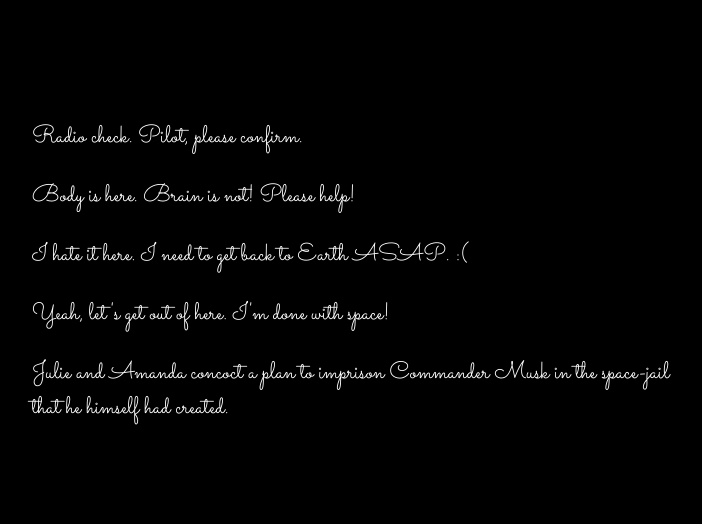
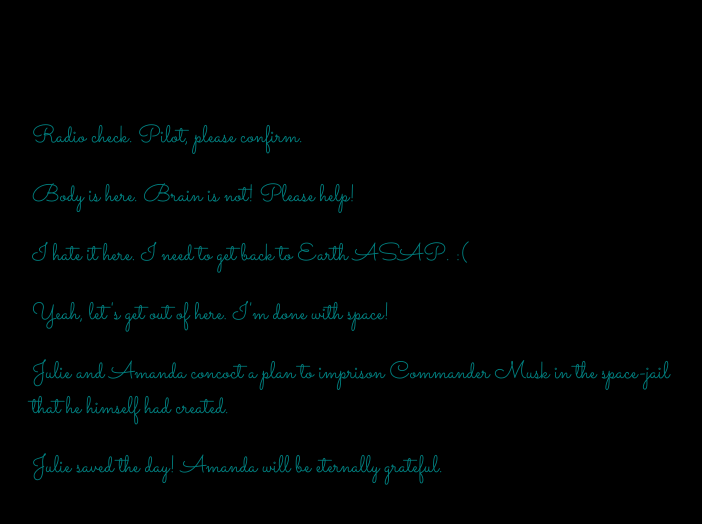
Before and after one commit to julierindone/space-cadets, a plain HTML site: page index.html in a window 1280 px wide. Shown: the whole page, without its empty margins (288-990 px from the left). Drawn offline with Linux system fonts and the light colour scheme.

Commit message:
OMFG CHANGES AGAIN

```diff
--- a/index.html
+++ b/index.html
@@ -14,5 +14,7 @@
    <p>Yeah, let's get out of here. I'm done with space!</p>
 
    <p>Julie and Amanda concoct a plan to imprison Commander Musk in the space-jail that he himself had created.</p>
+
+   <p>Julie saved the day! Amanda will be eternally grateful.</p>
 </body>
 </html>
--- a/style.css
+++ b/style.css
@@ -1,5 +1,5 @@
 body {
-    color: white;
+    color: teal;
     background-color: black;
     font-family: 'Sacramento', cursive;
     font-size: 150%;
```
